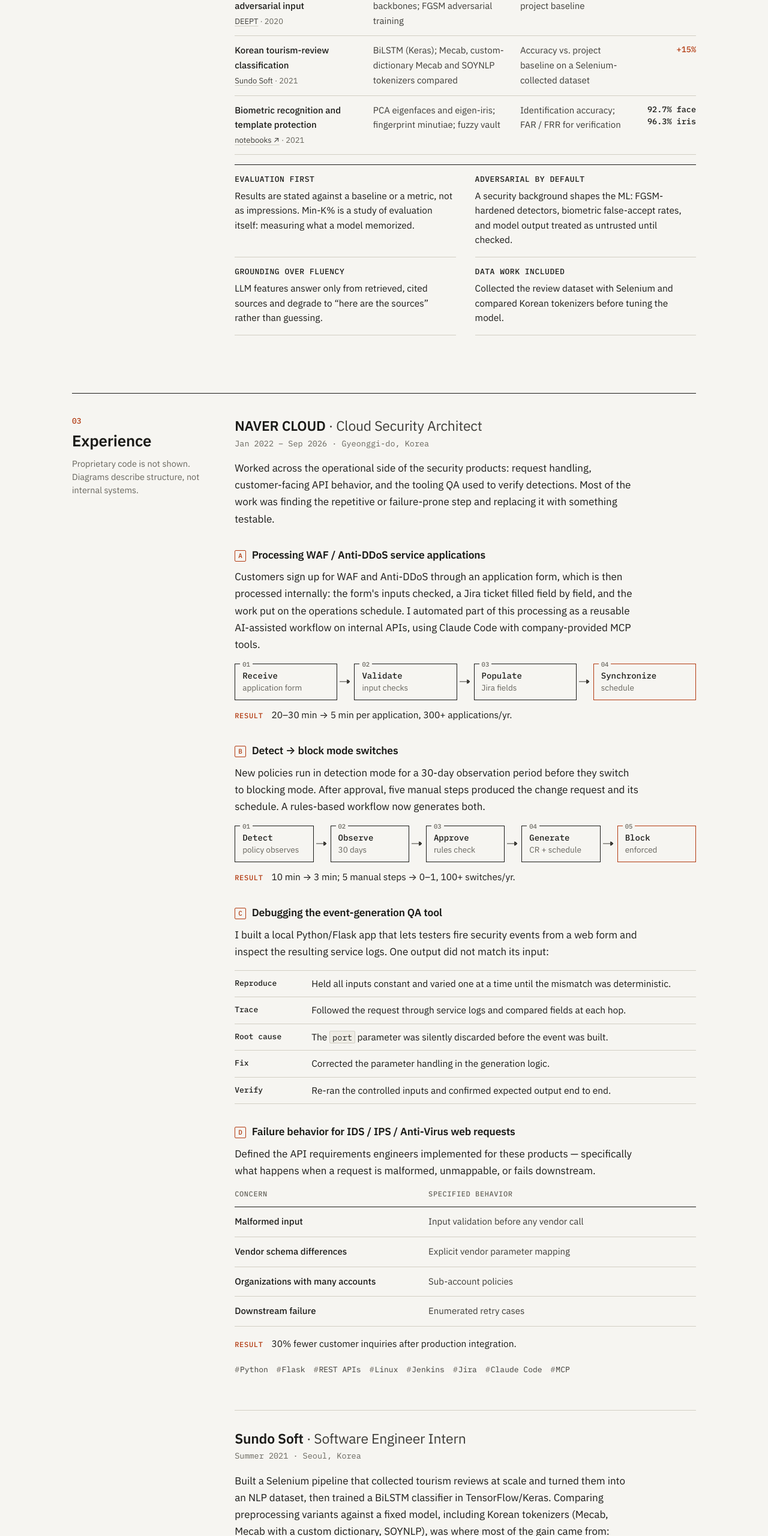
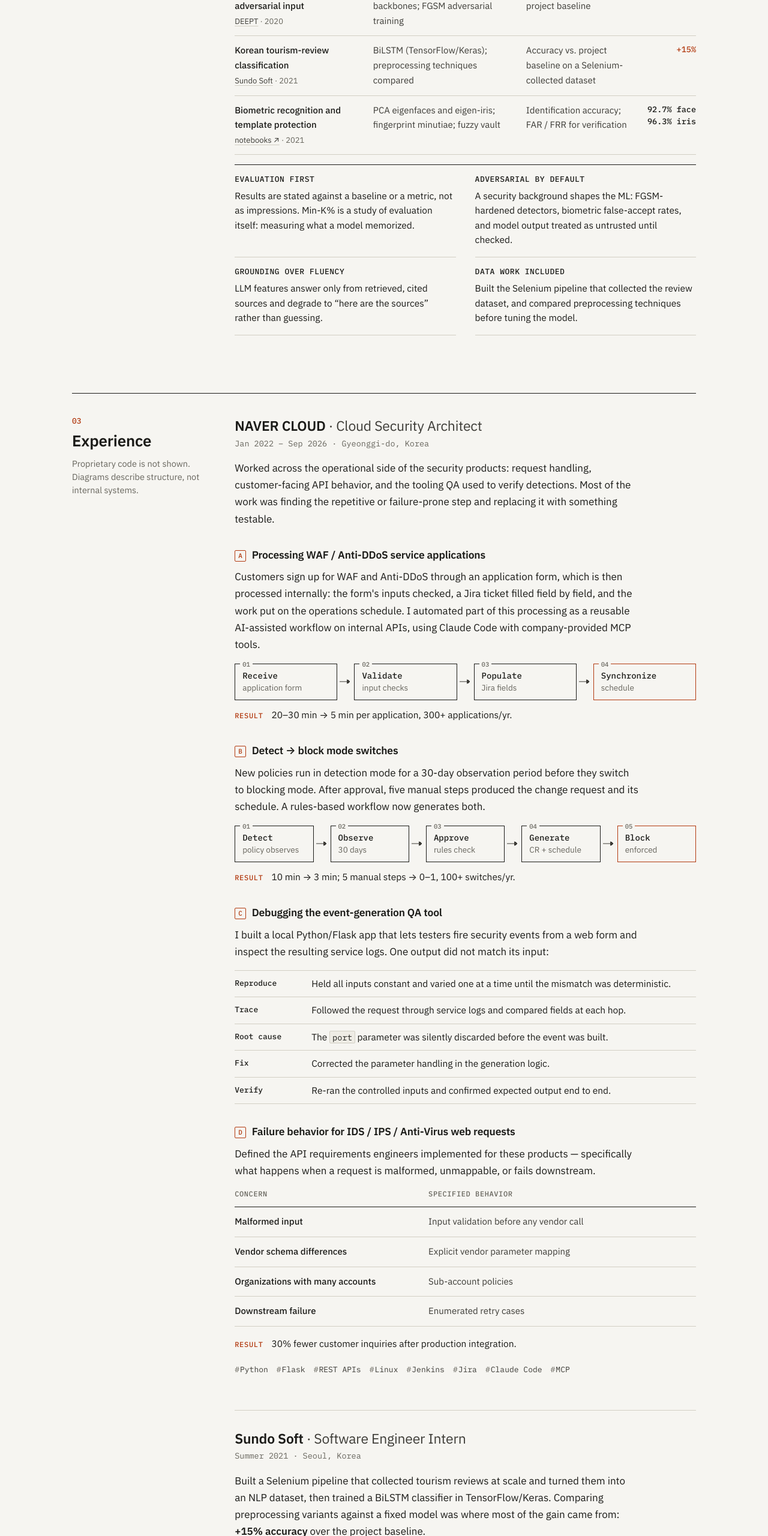
Before and after one commit to yelynew/yelynyoo, a plain HTML site: page index.html in a window 1280 px wide. Shown: the part 1541-4101 px from the top of the page at 60% size. Drawn offline with Linux system fonts and the light colour scheme.

Commit message:
Remove tokenizer claims from Sundo Soft
The tokenizer names came from a separate personal notebook repo, not
the internship. Revert to the resume wording (preprocessing techniques
compared).

Co-Authored-By: Claude Opus 5.5 <noreply@anthropic.com>
Claude-Session: https://claude.ai/code/session_01Ps1tW6pZhGdTiCQZg1HEBy

```diff
--- a/index.html
+++ b/index.html
@@ -217,7 +217,7 @@
                 </tr>
                 <tr>
                   <th scope="row">Korean tourism-review classification<small><a href="#experience">Sundo Soft</a> · 2021</small></th>
-                  <td>BiLSTM (Keras); Mecab, custom-dictionary Mecab and SOYNLP tokenizers compared</td>
+                  <td>BiLSTM (TensorFlow/Keras); preprocessing techniques compared</td>
                   <td>Accuracy vs. project baseline on a Selenium-collected dataset</td>
                   <td class="num delta">+15%</td>
                 </tr>
@@ -246,7 +246,7 @@
             </div>
             <div>
               <dt>Data work included</dt>
-              <dd>Collected the review dataset with Selenium and compared Korean tokenizers before tuning the model.</dd>
+              <dd>Built the Selenium pipeline that collected the review dataset, and compared preprocessing techniques before tuning the model.</dd>
             </div>
           </dl>
         </div>
@@ -355,8 +355,7 @@
             <p>
               Built a Selenium pipeline that collected tourism reviews at scale and turned them into an
               NLP dataset, then trained a BiLSTM classifier in TensorFlow/Keras. Comparing preprocessing
-              variants against a fixed model, including Korean tokenizers (Mecab, Mecab with a custom
-              dictionary, SOYNLP), was where most of the gain came from:
+              variants against a fixed model was where most of the gain came from:
               <strong>+15% accuracy</strong> over the project baseline.
             </p>
             <ul class="tags" aria-label="Technologies">
@@ -710,7 +709,7 @@ best = sorted(fusion, key=fusion.get, reverse=True)[:3]   <span class="c"># →
                 <tr><th scope="row">Retrieval</th><td>BM25, dense embeddings, reciprocal rank fusion, Ollama</td><td>CampusLoop</td></tr>
                 <tr><th scope="row">Routing &amp; geo</th><td>Dijkstra, OpenStreetMap graphs, spatial grids, openrouteservice</td><td>Doorstep</td></tr>
                 <tr><th scope="row">Machine learning</th><td>PyTorch, TensorFlow/Keras, scikit-learn; CNNs, BiLSTM, GANs, PCA; adversarial training</td><td>DEEPT · Sundo Soft · USC · coursework</td></tr>
-                <tr><th scope="row">NLP &amp; LLMs</th><td>Korean tokenizers (Mecab, SOYNLP), embeddings, RAG, Ollama, token log-probability analysis</td><td>Sundo Soft · CampusLoop · Min-K%</td></tr>
+                <tr><th scope="row">NLP &amp; LLMs</th><td>Text classification, embeddings, RAG, Ollama, token log-probability analysis</td><td>Sundo Soft · CampusLoop · Min-K%</td></tr>
                 <tr><th scope="row">Reliability</th><td>Scenario-based testing, log analysis, root-cause analysis, Jenkins</td><td>NAVER CLOUD</td></tr>
                 <tr><th scope="row">Automation</th><td>Claude Code, MCP tools, Jira, internal APIs</td><td>NAVER CLOUD</td></tr>
                 <tr><th scope="row">Platforms</th><td>Linux, Docker, Git; Cloudflare Workers &amp; D1; AWS, Azure, GCP, NCP</td><td>NAVER CLOUD · CampusLoop · Doorstep</td></tr>
```
